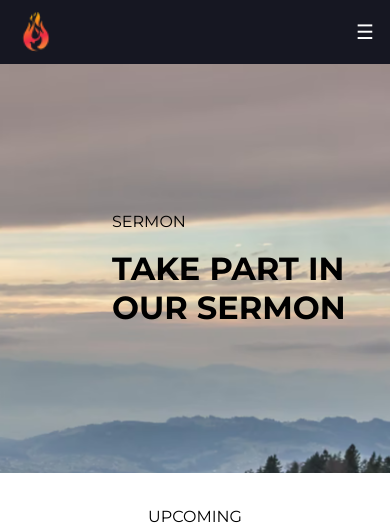
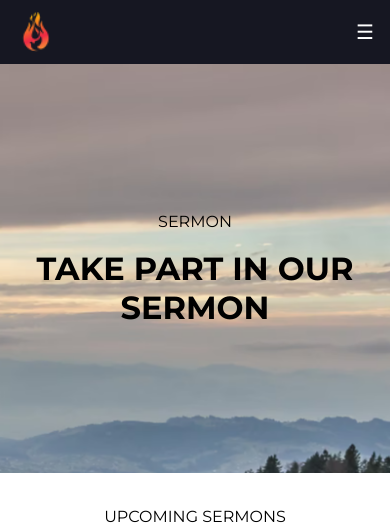
Before and after one commit to ELKratos-Embassy/elkratosembassy, a Next.js app: page /sermons in a window 390 px wide. Shown: the top 525 px of the page. Built offline with nearby package versions, Linux system fonts and the light colour scheme.

Commit message:
Refactor layout and styling in Sermons, Container, Header, and UpcomingSermons components for improved responsiveness and structure

```diff
--- a/app/sermons/page.tsx
+++ b/app/sermons/page.tsx
@@ -14,7 +14,7 @@ const Sermons = () => {
   return (
     <div>
       <Header text={text} caption={caption} />
-      <main className="pb-32 px-24">
+      <main className="pb-32 md:px-24">
         <Container>
           <UpcomingSermons />
         </Container>
--- a/components/features/Header.tsx
+++ b/components/features/Header.tsx
@@ -5,7 +5,7 @@ const Header = ({ caption, text }: { caption: string; text: string }) => {
   return (
     <header
       className={clsx(
-        `space-y-4 h-[409px] flex flex-col justify-center pl-28 bg-no-repeat bg-cover bg-bottom`,
+        `space-y-4 h-[409px] flex flex-col justify-center max-sm:text-center px-4 sm:px-12 md:pl-28 bg-no-repeat bg-cover bg-bottom`,
         caption === 'About us'
           ? 'bg-hero-about'
           : caption === 'Sermon'
@@ -14,7 +14,7 @@ const Header = ({ caption, text }: { caption: string; text: string }) => {
       )}
     >
       <p className="uppercase">{caption}</p>
-      <h2 className="text-h2 text-left font-bold">{text}</h2>
+      <h2 className="text-h2 font-bold">{text}</h2>
     </header>
   );
 };
--- a/components/features/UpcomingSermons.tsx
+++ b/components/features/UpcomingSermons.tsx
@@ -18,7 +18,7 @@ export default function UpcomingSermons() {
       <div className="mb-16">
         <Heading section={section.main} caption={caption} text={text} />
       </div>
-      <div className="flex flex-col lg:flex-row max-lg:gap-4 items-start mb-12 w-full">
+      <div className="flex flex-col flex-wrap lg:flex-row max-lg:gap-4 items-start mb-12 w-full max-w-[700px]">
         <div className="flex flex-row bg-light-orange p-8 gap-6 w-full">
           <div className="mt-7 ml-14">
             <Heading
@@ -82,7 +82,7 @@ export default function UpcomingSermons() {
           alt={alt}
           width={width}
           height={height}
-          className="w-full xl:h-[458px] object-cover xl:aspect-square"
+          className="w-full lg:w-2/3 xl:h-[458px] object-cover xl:aspect-square"
         />
       </div>
       <div className="flex justify-end">
```
Also changed, not shown: components/Container.tsx (+4 -4 lines).
